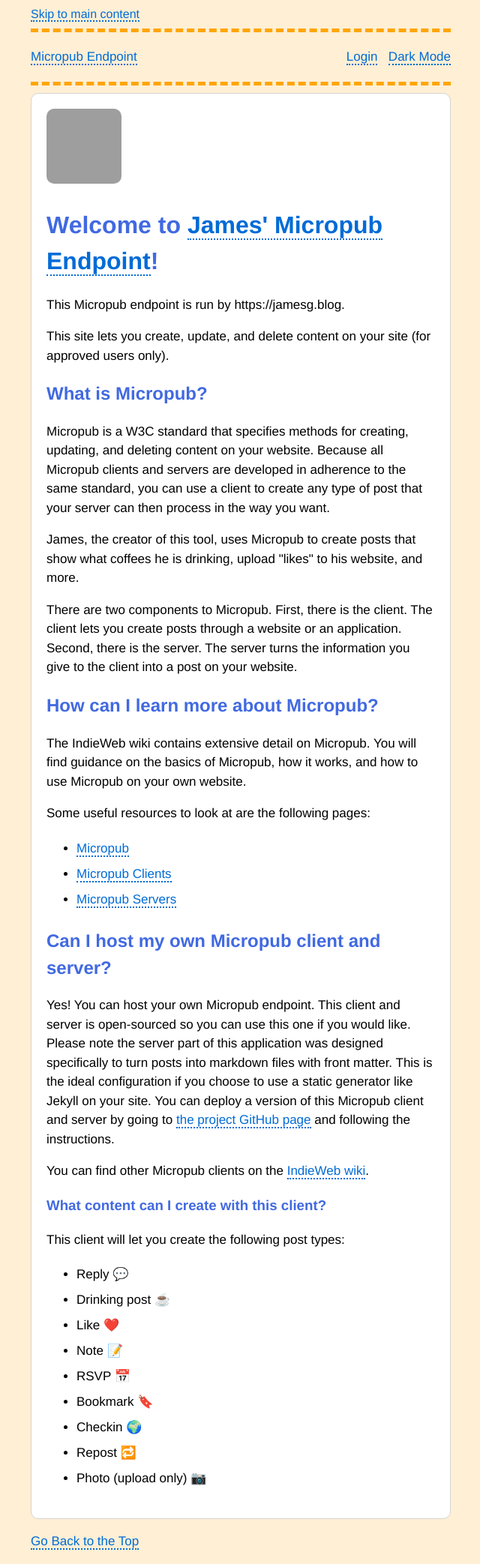
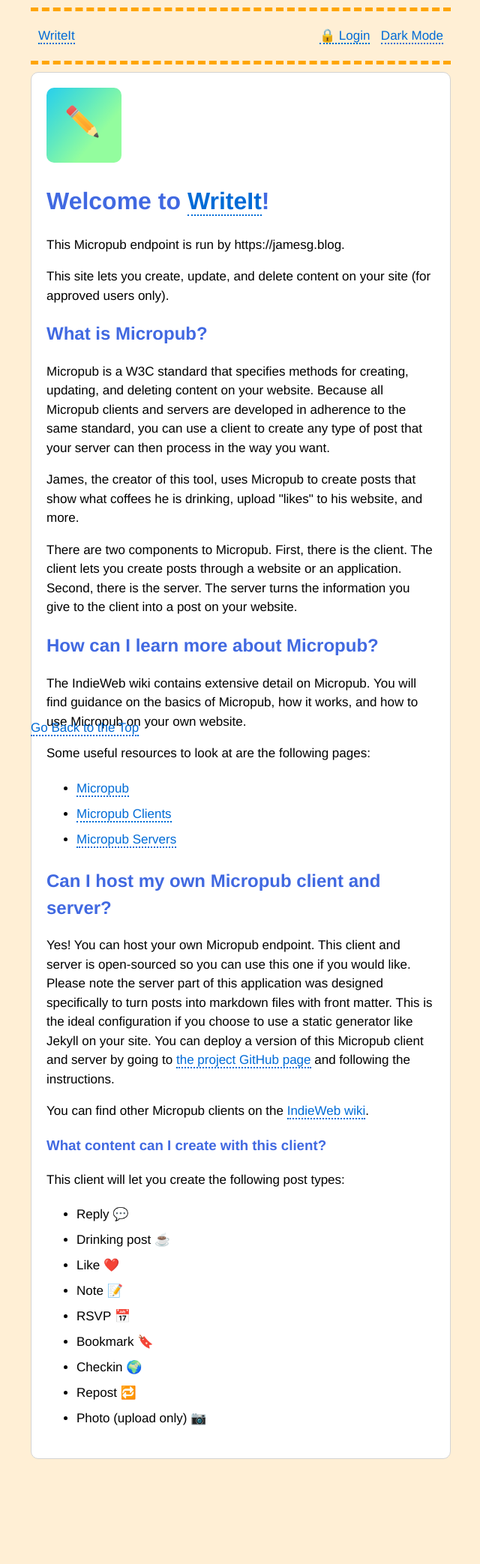
Before and after one commit to capjamesg/micropub, a Flask app: page / in a window 1280 px wide. Shown: the whole page at 75% size, without its empty margins (319-959 px from the left). After the commit the page ends 1946 px from the top, so only its background shows below. Run offline with Flask 2, Linux system fonts and the light colour scheme; some libraries are stand-ins or nearby versions; grey boxes are pictures that could not be loaded.

Commit message:
rename project to writeit, make usability and style changes, remove micropub naming

```diff
--- a/auth/auth.py
+++ b/auth/auth.py
@@ -53,7 +53,7 @@ def logout():
 def login():
     return render_template(
         "user/auth.html",
-        title="Micropub Dashboard Login"
+        title="WriteIt Login"
     )
 
 @auth.route("/discover", methods=["POST"])
@@ -100,6 +100,6 @@ def discover_auth_endpoint():
     return redirect(
         authorization_endpoint + "?client_id=" +
         CLIENT_ID + "&redirect_uri=" +
-        CALLBACK_URL + "&scope=read follow mute block channels create&response_type=code&code_challenge=" +
+        CALLBACK_URL + "&scope=create update delete undelete media&response_type=code&code_challenge=" +
         code_challenge + "&code_challenge_method=S256&state=" + state
     )
--- a/client.py
+++ b/client.py
@@ -44,7 +44,7 @@ def index():
                     flash(f"Your {url} post was successfully deleted.")
                 else:
                     flash(http_request.json()["message"].strip("."))
-                return render_template("user/dashboard.html", user=user, me=me, title="Home | Micropub Endpoint", action="delete")
+                return render_template("user/dashboard.html", user=user, me=me, title="Home WriteIt", action="delete")
             elif request.form["action"] == "undelete":
                 if session.get("scopes") and not "undelete" in session.get("scopes").split(" "):
                     flash("You do not have permission to undelete posts.")
@@ -69,7 +69,7 @@ def index():
                     "user/dashboard.html",
                     user=user,
                     me=me,
-                    title="Home | Micropub Endpoint",
+                    title="Home WriteIt",
                     action="undelete"
                 )
 
@@ -82,7 +82,7 @@ def index():
             "user/dashboard.html",
             user=user,
             me=me,
-            title="Dashboard | Micropub Endpoint",
+            title="Dashboard WriteIt",
             action=None
         )
     else:
@@ -90,7 +90,7 @@ def index():
             "index.html",
             user=user,
             me=me,
-            title="Home | Micropub Endpoint",
+            title="Home WriteIt",
             action=None
         )
 
@@ -120,7 +120,7 @@ def create_post():
         post, attribute = item
 
         if post_type == post:
-            title = f"Create a {post.title()} Post | Micropub Endpoint"
+            title = f"Create a {post.title()} Post WriteIt"
             url = request.args.get(attribute)
             request_type = attribute
 
@@ -422,7 +422,7 @@ def settings():
 
     return render_template(
         "user/settings.html",
-        title="Settings | Micropub Endpoint",
+        title="Settings WriteIt",
         user=user,
         me=me,
         syndication=syndication,
@@ -439,7 +439,7 @@ def schemas():
 
     return render_template(
         "user/schemas.html",
-        title="Schemas | Micropub Endpoint",
+        title="Schemas WriteIt",
         user=user,
         me=me
     )
--- a/static/styles.css
+++ b/static/styles.css
@@ -24,7 +24,9 @@ nav {
 	display: flex;
 	justify-content: space-between;
 	align-items: center;
-	margin: 10px 0;
+	padding-left: 10px;
+	padding-right: 10px;
+	margin-bottom: 10px;
 }
 button, .random_button {
 	background-color: royalblue;
@@ -126,10 +128,6 @@ pre {
 	}
 	.flex_left_home, .flex_right_home {
 		flex: 0 100%;
-	}
-
-	nav li {
-		margin-bottom: 10px;
 	}
 }
 input {
@@ -250,6 +248,26 @@ select {
     padding: 10px;
     border-radius: 5px;
     margin-bottom: 15px;
+}
+/* skip link hiding code from https://www.a11ymatters.com/pattern/skip-link/ */
+.accessibility_label_top {
+    position: fixed;
+    top: -200px;
+}
+.accessibility_label_top:focus {
+	top: 0;
+	left: 50%;
+	padding: 10px;
+}
+.accessibility_label {
+	position: fixed;
+	bottom: -200px;
+}
+.accessibility_label:focus {
+	bottom: 0 !important;
+	left: 50%;
+	padding: 10px;
+	z-index: 1;
 }
 
 a:hover {
--- a/templates/base.html
+++ b/templates/base.html
@@ -2,13 +2,13 @@
 <html lang="en">
   <head>
     <meta charset="utf-8" />
-    <title>{% if get_flashed_messages() %}{{ get_flashed_messages()[0] }} - {% endif %}{% if title %}{{ title }}{% else %}Micropub Endpoint{% endif %}</title>
+    <title>{% if get_flashed_messages() %}{{ get_flashed_messages()[0] }} - {% endif %}{% if title %}{{ title }}{% else %}WriteIt{% endif %}</title>
 
-    <meta name="description" content="Micropub lets you post content on your website.">
-    <meta name="twitter:description" content="Micropub lets you post content on your website.">
-    <meta name="og:description" content="Micropub lets you post content on your website.">
+    <meta name="description" content="WriteIt lets you post content on your website.">
+    <meta name="twitter:description" content="WriteIt lets you post content on your website.">
+    <meta name="og:description" content="WriteIt lets you post content on your website.">
 
-    <meta name="og:site_name" content="Micropub">
+    <meta name="og:site_name" content="WriteIt">
 
     <link rel="stylesheet" href="{{ url_for('static', filename='styles.css') }}" />
 
@@ -28,7 +28,7 @@
 
     <meta name="apple-mobile-web-app-capable" content="yes">
 
-    <link rel="manifest" href="/assets/manifest.json">
+    <link rel="manifest" href="/manifest.json">
 
     <style id="darkmode" media="none">
       @media (prefers-color-scheme: dark) {
@@ -61,18 +61,18 @@
   </head>
   <body>
     <main>
-      <a href="#main" class="accessibility_label">Skip to main content</a>
+      <a href="#main" class="accessibility_label_top">Skip to main content</a>
       {% if url_for(request.endpoint) != "/editor" %}
         <nav id="top_navigation">
-          <p><a href="/">Micropub Endpoint</a></p>
+          <p><a href="/">WriteIt</a></p>
           {% if user %}
           <ul>
-            <li><a href="/settings">Signed in as {{ me.replace("http://", "").strip("/") }}</a></li>
-            <li><a href="/logout">Logout</a></li>
+            <li><a href="/settings">👤 {{ me.split("/")[2] }}</a></li>
+            <li><a href="/logout">🔒 Logout</a></li>
           </ul>
           {% else %}
           <ul>
-            <li><a href="/login">Login</a></li>
+            <li><a href="/login">🔒 Login</a></li>
           </ul>
           {% endif %}
         </nav>
--- a/templates/index.html
+++ b/templates/index.html
@@ -1,8 +1,8 @@
 {% extends "base.html" %}
 {% block content %}
 <section class="feed h-app h-x-app main_content_box">
-    <img src="https://jamesg.blog/assets/coffeeshop.jpg" height="100" width="100" class="u-logo" alt="James sitting in a coffee shop, happily staring at a cup of coffee.">
-    <h1>Welcome to <a href="https://micropub.jamesg.blog" class="u-url p-name">James' Micropub Endpoint</a>!</h1>
+    <img src="/static/icons/180.png" style="display: block;" height="100" width="100" class="u-logo" alt="James sitting in a coffee shop, happily staring at a cup of coffee.">
+    <h1>Welcome to <a href="https://micropub.jamesg.blog" class="u-url p-name">WriteIt</a>!</h1>
     <p>This Micropub endpoint is run by {{ config.ME }}.</p>
     <p class="p-summary">This site lets you create, update, and delete content on your site (for approved users only).</p>
     <h2>What is Micropub?</h2>
--- a/templates/user/auth.html
+++ b/templates/user/auth.html
@@ -1,8 +1,8 @@
 {% extends "base.html" %}
 {% block content %}
   <section class="main_content_box">
-      <h1>Micropub Dashboard</h1>
-      <p>Sign in is powered by IndieAuth which means you can log in to the Micropub dashboard with your domain name.</p>
+      <h1>WriteIt</h1>
+      <p>Sign in is powered by IndieAuth which means you can log in to WriteIt with your domain name.</p>
       <p>Enter your domain name below to log in to the dashboard.</p>
       <p>Only approved domain names can log in to the dashboard.</p>
       {% with messages = get_flashed_messages() %}
--- a/templates/user/dashboard.html
+++ b/templates/user/dashboard.html
@@ -2,9 +2,9 @@
 {% block content %}
 <section class="main_content_box">
     <section>
-        <h1>James' Micropub Endpoint</h1>
+        <h1>WriteIt</h1>
         {% if action == None %}
-        <p>Welcome to James' Micropub Endpoint.</p>
+        <p>Use the tools below to publish content to your website.</p>
         {% endif %}
         {% with messages = get_flashed_messages() %}
             {% if messages %}
@@ -26,7 +26,6 @@
                 <li><a href="/post?type=bookmark">Create a bookmark 🔖</a></li>
                 <li><a href="/post?type=checkin">Create a checkin 🌍</a></li>
                 <li><a href="/post?type=repost">Share a link 🔁</a></li>
-                <li><a href="/post?type=watch">Create a watch post 🎬</a></li>
                 {% if session.get("scopes") and "media" in session.get("scopes").split(" ") %}
                     <li><a href="/post?type=photo">Upload a photo 📷</a></li>
                 {% endif %}
--- a/templates/user/schemas.html
+++ b/templates/user/schemas.html
@@ -1,7 +1,7 @@
 {% extends "base.html" %}
 {% block content %}
 <section class="main_content_box">
-    <h1>Micropub Endpoint Schemas</h1>
+    <h1>WriteIt Schemas</h1>
 
     <p>This page lists all of the schemas for micropub endpoint requests made from this client.</p>
 
```
Also changed, not shown: templates/user/settings.html (+6 -6 lines).
